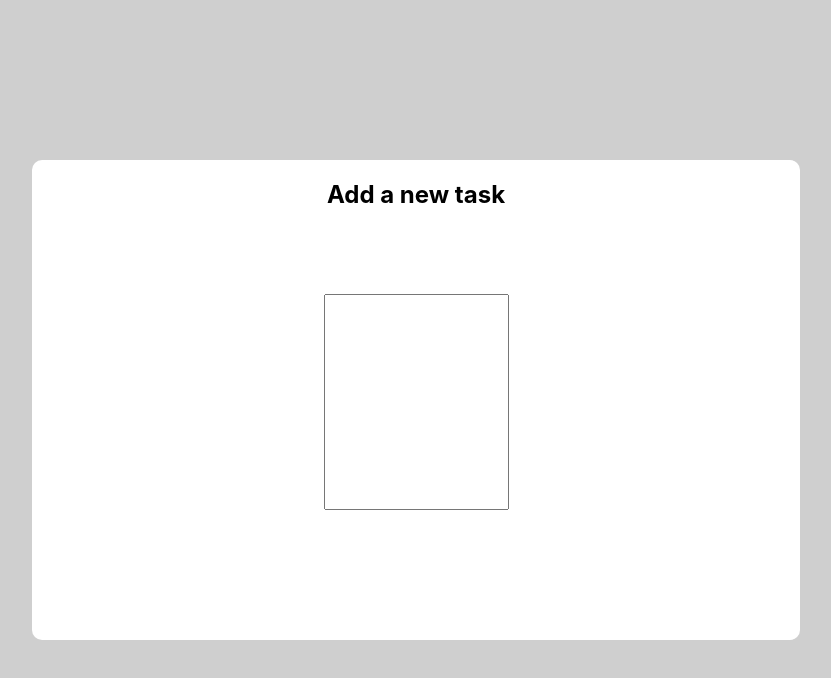
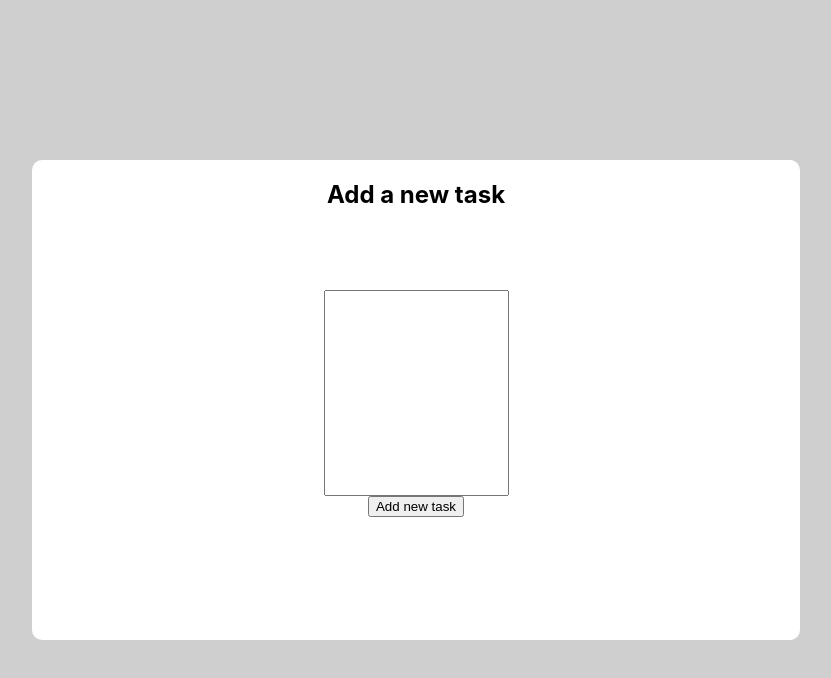
Before and after one commit to msieroslawska/time-tracker, a React (Create React App) app: page / in a window 1280 px wide. Shown: the top 678 px of the page, without its empty margins (224-1055 px from the left). Built offline with nearby package versions, Linux system fonts and the light colour scheme.

Commit message:
More elements

```diff
--- a/src/App.jsx
+++ b/src/App.jsx
@@ -1,22 +1,57 @@
 import React from 'react';
 
-function App() {
+class App extends React.Component {
+  state = {
+    inputValue: '',
+    taskList: [],
+  }
+
+  handleAddTask = () => {
+    const { inputValue } = this.state;
+    const newList = this.state.taskList.push(inputValue);
+    this.setState({
+      taskList: newList
+    })
+  }
+
+  handleInputChange = (ev) => {
+    this.setState({
+      inputValue: ev.target.value
+    });
+  }
+
+  renderTaskList = () => {
+    const { taskList } = this.state;
+    return taskList.map(task => (
+      <div>{task}</div>
+    ))
+  }
+
+  render() {
     return (
       <div className="main">
         <section className="add">
           <h1 className="header">Add a new task</h1>
           <input
             className="new-task-input"
+            onChange={this.handleInputChange}
             name="new-task"
             type="text"
           />
+          <button
+            type="button"
+            onClick={this.handleAddTask}
+          >
+            Add new task
+          </button>
         </section>
 
         <section className="task-list">
-
+          {this.renderTaskList()}
         </section>
       </div>
     );
   }
+}
 
 export default App;
```
Lines whose indentation alone changed are shown as unchanged.
